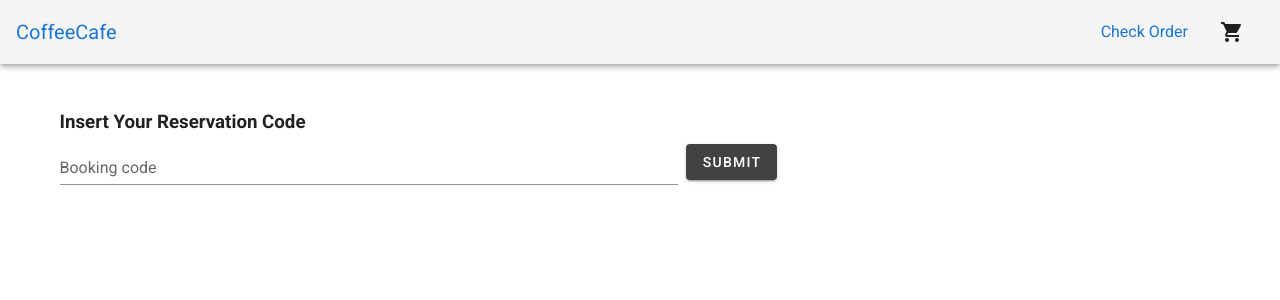
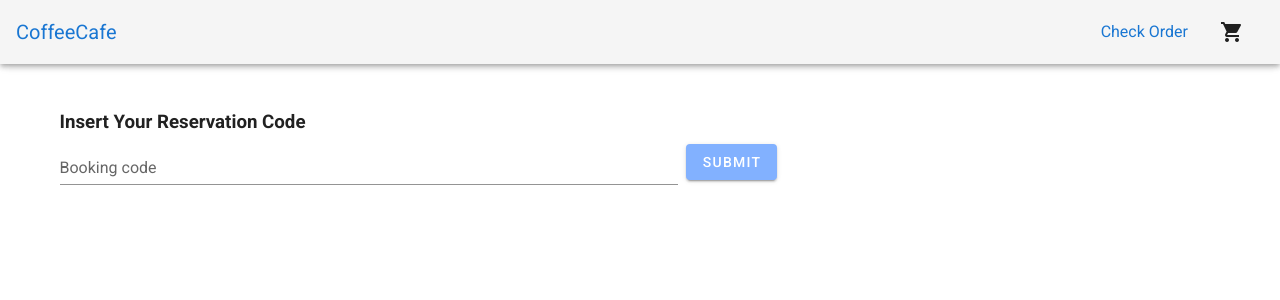
Before and after one commit to wandaalifah/vue_wanda-alifah_miniproject, a Nuxt app: page /order in a window 1280 px wide. Shown: the top 300 px of the page. Built offline with nearby package versions, Linux system fonts and the light colour scheme.

Commit message:
update code

```diff
--- a/nuxt.config.js
+++ b/nuxt.config.js
@@ -18,7 +18,7 @@ export default {
   css: [],
 
   // Plugins to run before rendering page: https://go.nuxtjs.dev/config-plugins
-  plugins: [{ src: '~/plugins/persistedState.js' }],
+  plugins: [{ src: '~/plugins/persistedState.client.js' }],
 
   // Auto import components: https://go.nuxtjs.dev/config-components
   components: true,
--- a/pages/cart.vue
+++ b/pages/cart.vue
@@ -24,6 +24,7 @@
                     </v-list-item-action>
                 </v-list-item>
             </v-card>
+            <h2>Total :</h2>
         </v-container>
     </v-main>
 </template>
--- a/pages/order.vue
+++ b/pages/order.vue
@@ -8,10 +8,9 @@
                 </v-flex>
                 <v-flex>
                     <v-btn
-                        class="ma-2"
+                        class="ma-2 accent"
                         :loading="loading"
                         :disabled="loading"
-                        color="secondary"
                         @click="loader = 'loading', showDetail(insertedCode)"
                     >Submit</v-btn>
                 </v-flex>
```
Also changed, not shown: plugins/persistedState.client.js (renamed from plugins/persistedState.js).
